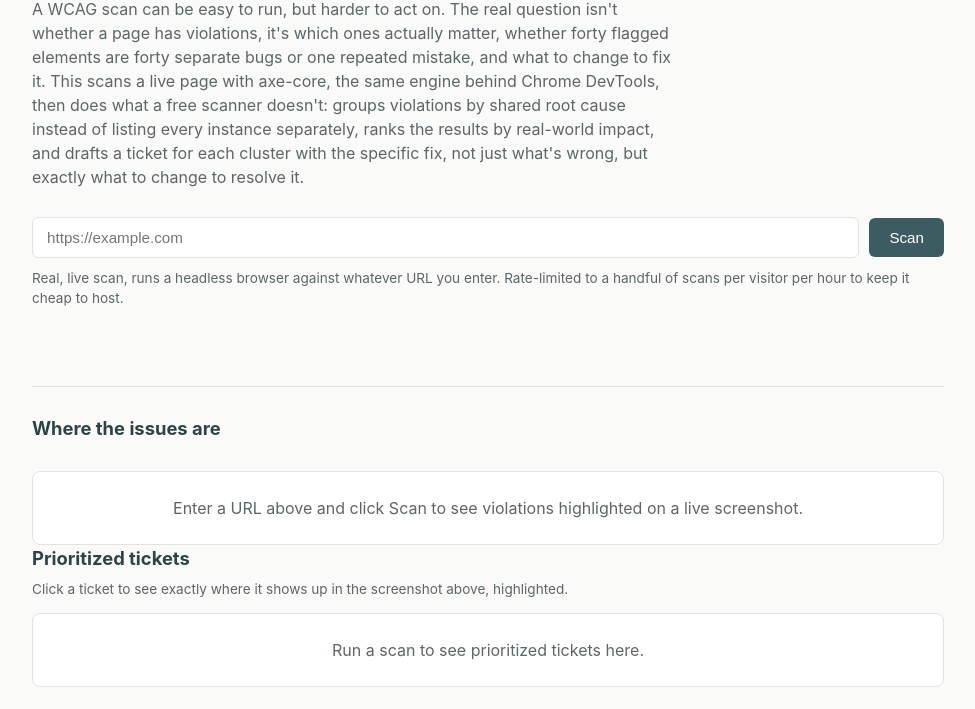
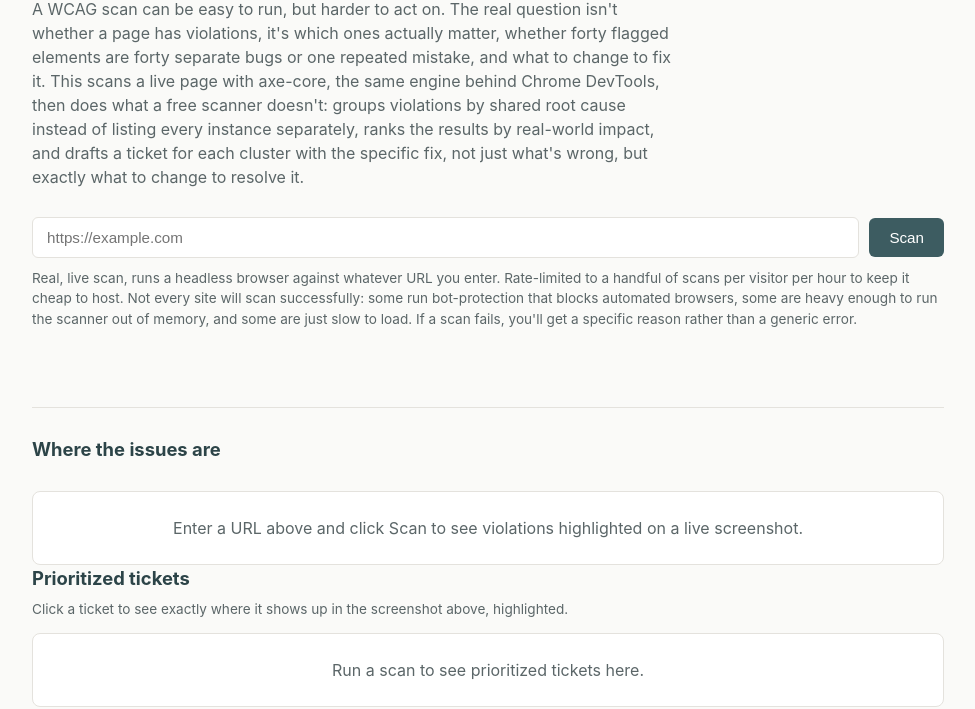
Before and after one commit to stephpawlowski/accessibility-triage-tool, a plain HTML site: page docs/index.html in a window 1280 px wide. Shown: the part 99-808 px from the top of the page, without its empty margins (152-1127 px from the left). Drawn offline with Linux system fonts and the light colour scheme.

Commit message:
Explain in the README and on the live page that not every site will scan successfully, and why

```diff
--- a/docs/index.html
+++ b/docs/index.html
@@ -286,7 +286,10 @@
   </div>
   <p class="demo-note">
     Real, live scan, runs a headless browser against whatever URL you enter. Rate-limited to a
-    handful of scans per visitor per hour to keep it cheap to host.
+    handful of scans per visitor per hour to keep it cheap to host. Not every site will scan
+    successfully: some run bot-protection that blocks automated browsers, some are heavy enough
+    to run the scanner out of memory, and some are just slow to load. If a scan fails, you'll get
+    a specific reason rather than a generic error.
   </p>
   <p class="status-line" id="status-line"></p>
 </header>
```
Also changed, not shown: README.md.
